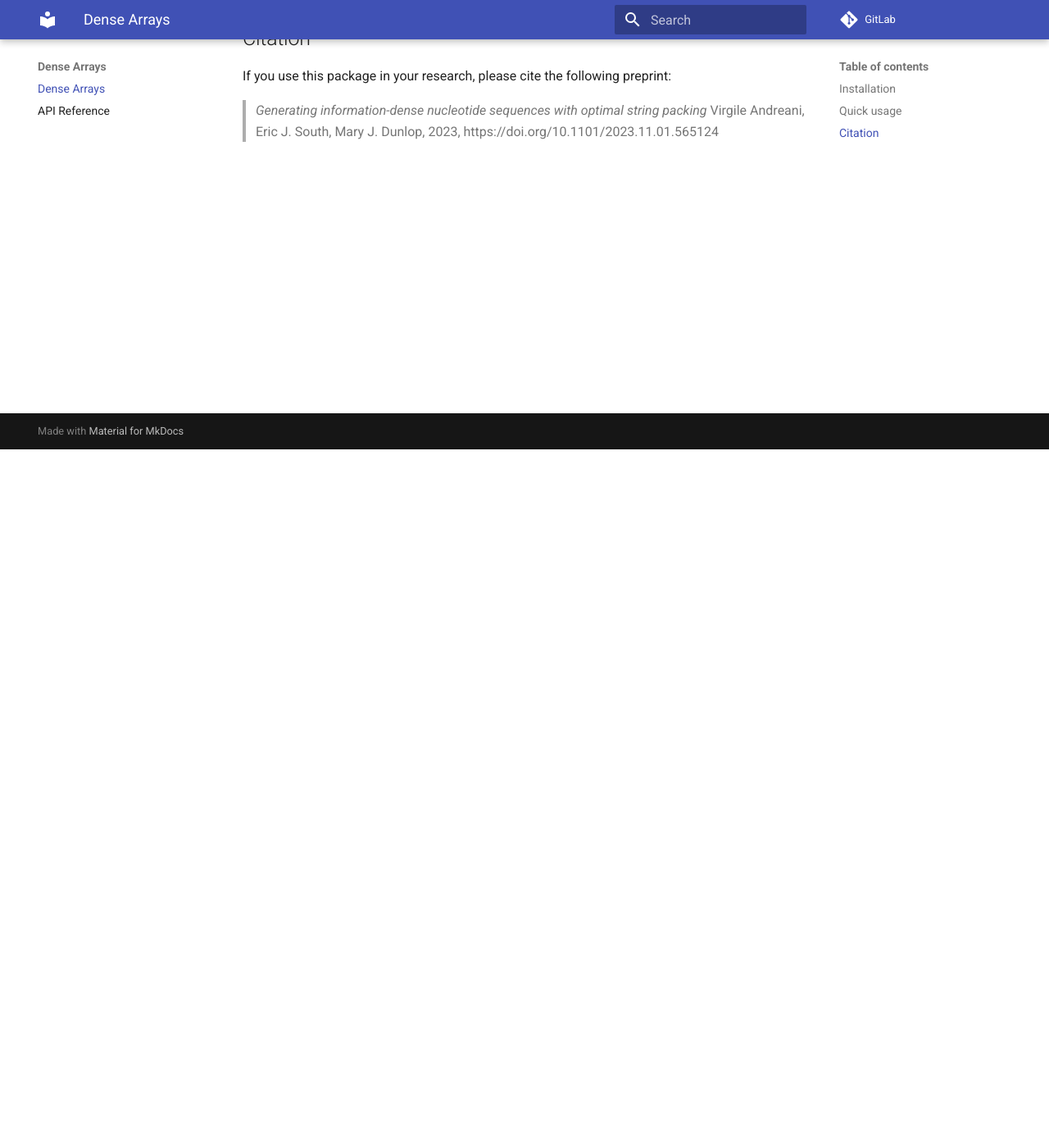
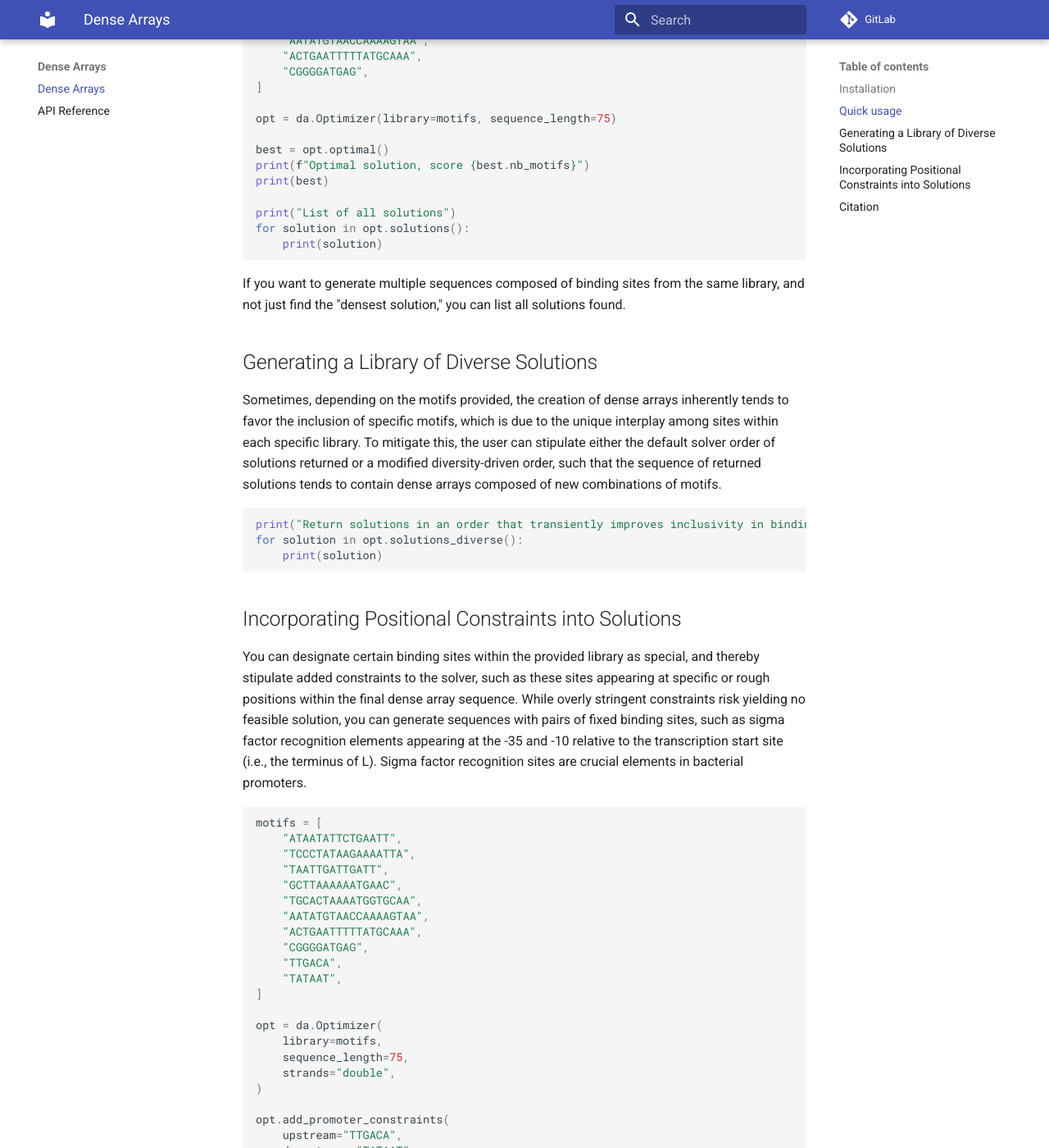
Before and after one commit to e-south/dense-arrays, an MkDocs documentation site: the page built from docs/index.md, in a window 1280 px wide and 1400 px high, scrolled down 852 px. Shown: the whole window at 82% size. Built offline with MkDocs 1.6.1 and Material for MkDocs 9.7.7, drawn with Linux system fonts in a browser that asks for light colours; comment, search, counter and statistics services are not loaded; some of the changed text lies outside the part shown.

Commit message:
Update documentation in index.md

````diff
--- a/docs/index.md
+++ b/docs/index.md
@@ -19,10 +19,23 @@
 
 ## Quick usage
 
+In the simplest use case, the user can provide a list of motifs (e.g., transcription factor binding sites), along with a maximum length of the output sequence. The solver will return a sequence that accommodates a maximal number of the provided binding sites. If the specified length is too short to accommodate all provided sequences, then the returned sequence will only contain a subset of the provided binding sites.
+
 ``` python
 import dense_arrays as da
 
-opt = da.Optimizer(["ATGC", "CGT", "ATTA", "TTATTA"], sequence_length=8)
+motifs = [
+    "ATAATATTCTGAATT",
+    "TCCCTATAAGAAAATTA",
+    "TAATTGATTGATT",
+    "GCTTAAAAAATGAAC",
+    "TGCACTAAAATGGTGCAA",
+    "AATATGTAACCAAAAGTAA",
+    "ACTGAATTTTTATGCAAA",
+    "CGGGGATGAG",
+]
+
+opt = da.Optimizer(library=motifs, sequence_length=75)
 
 best = opt.optimal()
 print(f"Optimal solution, score {best.nb_motifs}")
@@ -33,6 +46,59 @@
     print(solution)
 ```
 
+If you want to generate multiple sequences composed of binding sites from the same library, and not just find the "densest solution," you can list all solutions found.
+
+## Generating a Library of Diverse Solutions
+
+Sometimes, depending on the motifs provided, the creation of dense arrays inherently tends to favor the inclusion of specific motifs, which is due to the unique interplay among sites within each specific library. To mitigate this, the user can stipulate either the default solver order of solutions returned or a modified diversity-driven order, such that the sequence of returned solutions tends to contain dense arrays composed of new combinations of motifs.
+
+``` python
+print("Return solutions in an order that transiently improves inclusivity in binding site representation.")
+for solution in opt.solutions_diverse():
+    print(solution)
+```
+
+## Incorporating Positional Constraints into Solutions
+
+You can designate certain binding sites within the provided library as special, and thereby stipulate added constraints to the solver, such as these sites appearing at specific or rough positions within the final dense array sequence. While overly stringent constraints risk yielding no feasible solution, you can generate sequences with pairs of fixed binding sites, such as sigma factor recognition elements appearing at the -35 and -10 relative to the transcription start site (i.e., the terminus of L). Sigma factor recognition sites are crucial elements in bacterial promoters.
+
+``` python
+motifs = [
+    "ATAATATTCTGAATT",
+    "TCCCTATAAGAAAATTA",
+    "TAATTGATTGATT",
+    "GCTTAAAAAATGAAC",
+    "TGCACTAAAATGGTGCAA",
+    "AATATGTAACCAAAAGTAA",
+    "ACTGAATTTTTATGCAAA",
+    "CGGGGATGAG",
+    "TTGACA",
+    "TATAAT",
+]
+
+opt = da.Optimizer(
+    library=motifs,
+    sequence_length=75,
+    strands="double",
+)
+
+opt.add_promoter_constraints(
+    upstream="TTGACA",
+    downstream="TATAAT",
+    upstream_pos=(5, 10),
+    spacer_length=(3, 13),
+)
+
+best = opt.optimal()
+```
+
+In some cases, motifs may come with labels, such as being associated with transcription factor activators or repressors. In such cases, these labels typically suggest a motif's natural placement within specific subregions of a gene's cis-regulatory region. For instance, activator binding sites are typically found upstream of the -35 sigma factor recognition element in bacterial promoters. Their effectiveness in gene regulation tends to decrease when positioned downstream of this element. The solver can be adapted to reflect these biological realities. By adjusting the initial edge weights in the SPP graph, the solver can be configured to preferentially select activator motifs for upstream positions. This adaptive weighting approach enhances the ability to create sequences that more accurately represent the complex organization of natural, multi-factor promoters, with site-specific enrichment of different types of binding motifs.
+
+``` python
+# Example code for adaptive weighting to favor activator binding sites
+# [placeholder for usage code]
+```
+
 ## Citation
 
 If you use this package in your research, please cite the following preprint:
````
Also changed, not shown: other parts of docs/index.md (+1 -1 lines).
